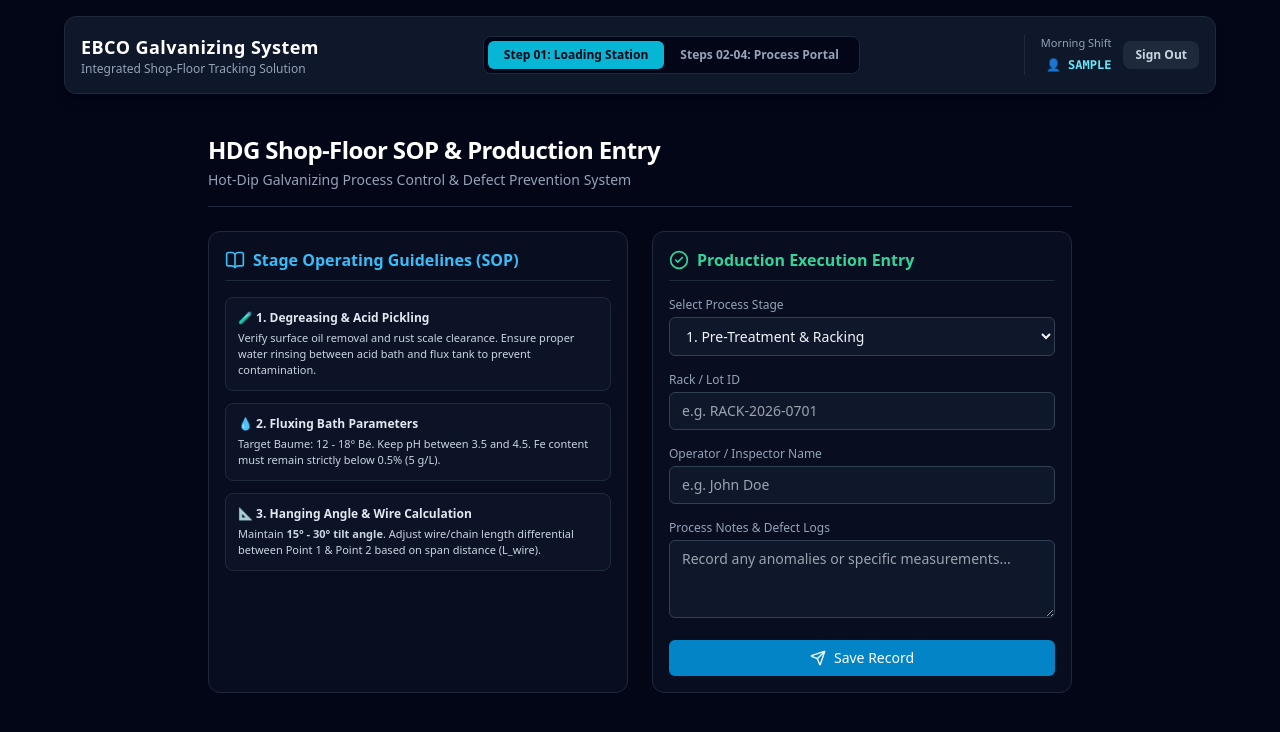
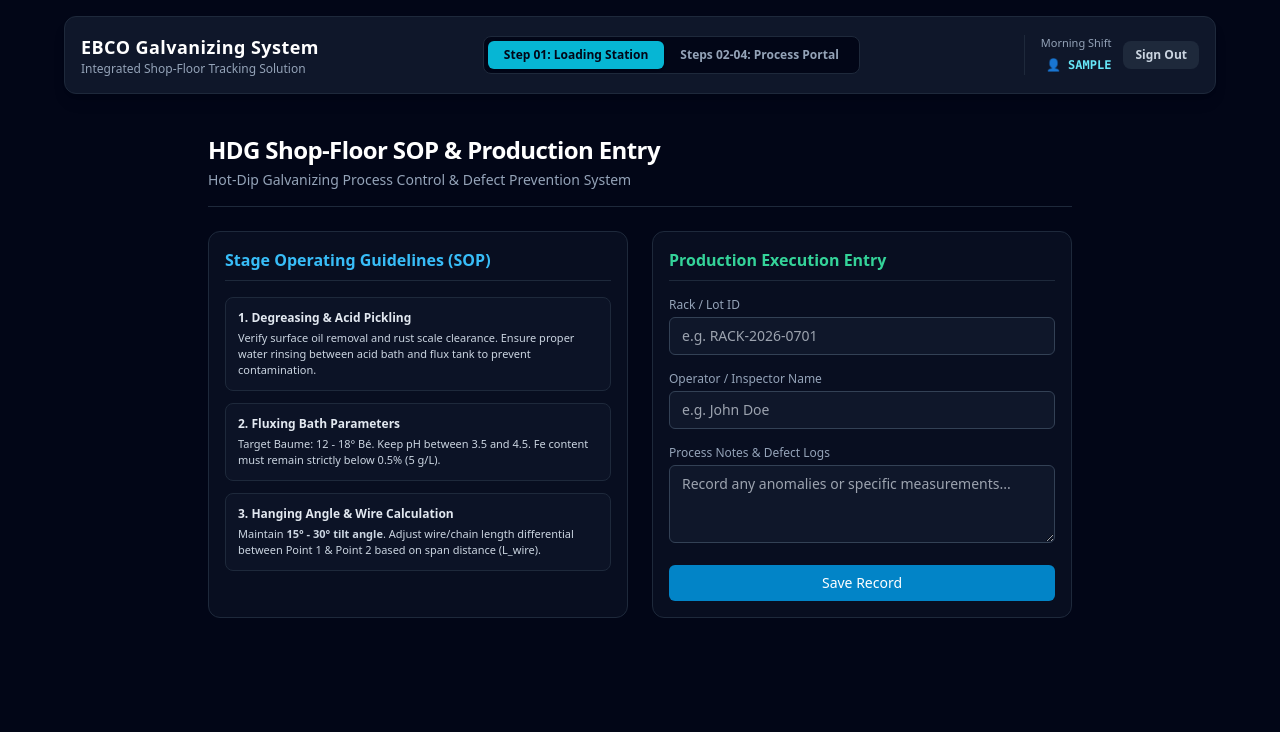
Before and after one commit to Alleninca1122/ebco-galvanizing, a React (Vite) app: page / in a window 1280 px wide. Both pictures are taken after typing "Sample", "Sample123" into the empty fields and a click on the button "ACCESS SYSTEM →". Shown: the top 732 px of the page. Built offline with nearby package versions, Linux system fonts and the light colour scheme.

Commit message:
Add files via upload

```diff
--- a/src/components/ProductionForm.jsx
+++ b/src/components/ProductionForm.jsx
@@ -1,8 +1,6 @@
 import React, { useState } from 'react';
-import { ShieldAlert, BookOpen, AlertCircle, CheckCircle2, Info, Send } from 'lucide-react';
 
 export default function ProductionForm() {
-  const [stage, setStage] = useState('pre-treatment');
   const [formData, setFormData] = useState({
     rackId: '',
     operator: '',
@@ -11,7 +9,7 @@ export default function ProductionForm() {
 
   const handleSubmit = (e) => {
     e.preventDefault();
-    console.log('Submitting Production Record:', { stage, ...formData });
+    console.log('Submitting Production Record:', formData);
     alert('Production record saved successfully!');
   };
 
@@ -33,15 +31,13 @@ export default function ProductionForm() {
         {/* Left Column: Interactive SOP Guidelines */}
         <div className="space-y-4 bg-slate-900/50 p-4 rounded-xl border border-slate-800">
           <div className="flex items-center gap-2 text-sky-400 font-semibold border-b border-slate-800 pb-2">
-            <BookOpen className="w-5 h-5" />
             <h2>Stage Operating Guidelines (SOP)</h2>
           </div>
 
-          {stage === 'pre-treatment' && (
           <div className="space-y-3 text-xs text-slate-300">
             <div className="p-3 bg-slate-900/60 rounded-lg border border-slate-800 space-y-1">
-                <div className="font-bold text-slate-200 flex items-center gap-1">
-                  🧪 1. Degreasing & Acid Pickling
+              <div className="font-bold text-slate-200">
+                1. Degreasing & Acid Pickling
               </div>
               <p className="text-[11px] text-slate-300">
                 Verify surface oil removal and rust scale clearance. Ensure proper water rinsing between acid bath and flux tank to prevent contamination.
@@ -49,8 +45,8 @@ export default function ProductionForm() {
             </div>
 
             <div className="p-3 bg-slate-900/60 rounded-lg border border-slate-800 space-y-1">
-                <div className="font-bold text-slate-200 flex items-center gap-1">
-                  💧 2. Fluxing Bath Parameters
+              <div className="font-bold text-slate-200">
+                2. Fluxing Bath Parameters
               </div>
               <p className="text-[11px] text-slate-300">
                 Target Baume: 12 - 18° Bé. Keep pH between 3.5 and 4.5. Fe content must remain strictly below 0.5% (5 g/L).
@@ -58,76 +54,23 @@ export default function ProductionForm() {
             </div>
 
             <div className="p-3 bg-slate-900/60 rounded-lg border border-slate-800 space-y-1">
-                <div className="font-bold text-slate-200 flex items-center gap-1">
-                  📐 3. Hanging Angle & Wire Calculation
+              <div className="font-bold text-slate-200">
+                3. Hanging Angle & Wire Calculation
               </div>
               <p className="text-[11px] text-slate-300">
                 Maintain <strong>15° - 30° tilt angle</strong>. Adjust wire/chain length differential between Point 1 & Point 2 based on span distance (L_wire).
               </p>
             </div>
           </div>
-          )}
-
-          {stage === 'galvanizing' && (
-            <div className="space-y-3 text-xs text-slate-300">
-              <div className="p-3 bg-slate-900/60 rounded-lg border border-slate-800 space-y-1">
-                <div className="font-bold text-slate-200 flex items-center gap-1">
-                  🔥 1. Kettle Temperature & Immersion
-                </div>
-                <p className="text-[11px] text-slate-300">
-                  Optimal kettle temp: 445°C - 455°C. Lower rack smoothly to prevent splatter and thermal shock.
-                </p>
-              </div>
-
-              <div className="p-3 bg-slate-900/60 rounded-lg border border-slate-800 space-y-1">
-                <div className="font-bold text-slate-200 flex items-center gap-1">
-                  ⏱️ 2. Withdrawal Speed Control
-                </div>
-                <p className="text-[11px] text-slate-300">
-                  Slow withdrawal allows proper liquid zinc drainage, minimizing excess build-up and runs.
-                </p>
-              </div>
-            </div>
-          )}
-
-          {stage === 'inspection' && (
-            <div className="space-y-3 text-xs text-slate-300">
-              <div className="p-3 bg-slate-900/60 rounded-lg border border-slate-800 space-y-1">
-                <div className="font-bold text-slate-200 flex items-center gap-1">
-                  🔍 1. Visual & Thickness Check
-                </div>
-                <p className="text-[11px] text-slate-300">
-                  Inspect for bare spots, pimples, or ash inclusion. Verify coating thickness meets minimum specs.
-                </p>
-              </div>
-            </div>
-          )}
         </div>
 
         {/* Right Column: Production Logging Form */}
         <div className="bg-slate-900/50 p-4 rounded-xl border border-slate-800 space-y-4">
           <div className="flex items-center gap-2 text-emerald-400 font-semibold border-b border-slate-800 pb-2">
-            <CheckCircle2 className="w-5 h-5" />
             <h2>Production Execution Entry</h2>
           </div>
 
           <form onSubmit={handleSubmit} className="space-y-4">
-            {/* Stage Selector */}
-            <div>
-              <label className="block text-xs font-medium text-slate-400 mb-1">
-                Select Process Stage
-              </label>
-              <select
-                value={stage}
-                onChange={(e) => setStage(e.target.value)}
-                className="w-full bg-slate-900 border border-slate-700 rounded-md px-3 py-2 text-sm text-slate-100 focus:outline-none focus:border-sky-500"
-              >
-                <option value="pre-treatment">1. Pre-Treatment & Racking</option>
-                <option value="galvanizing">2. Galvanizing Kettle</option>
-                <option value="inspection">3. Inspection & Post-Treatment</option>
-              </select>
-            </div>
-
             {/* Rack ID */}
             <div>
               <label className="block text-xs font-medium text-slate-400 mb-1">
@@ -177,7 +120,6 @@ export default function ProductionForm() {
               type="submit"
               className="w-full flex items-center justify-center gap-2 bg-sky-600 hover:bg-sky-500 text-white font-medium py-2 px-4 rounded-md text-sm transition-colors"
             >
-              <Send className="w-4 h-4" />
               Save Record
             </button>
           </form>
```
Lines whose indentation alone changed are shown as unchanged.
